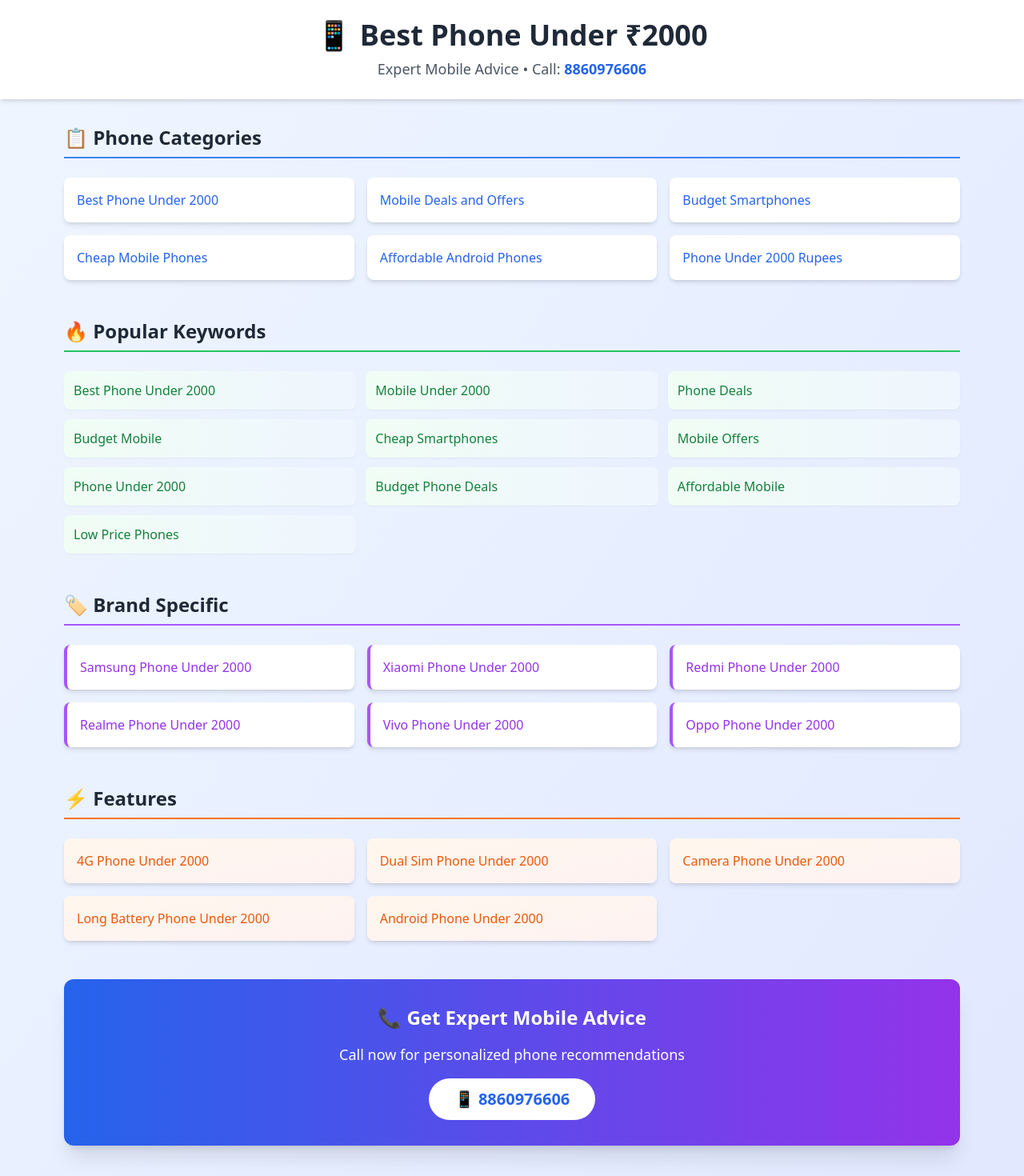
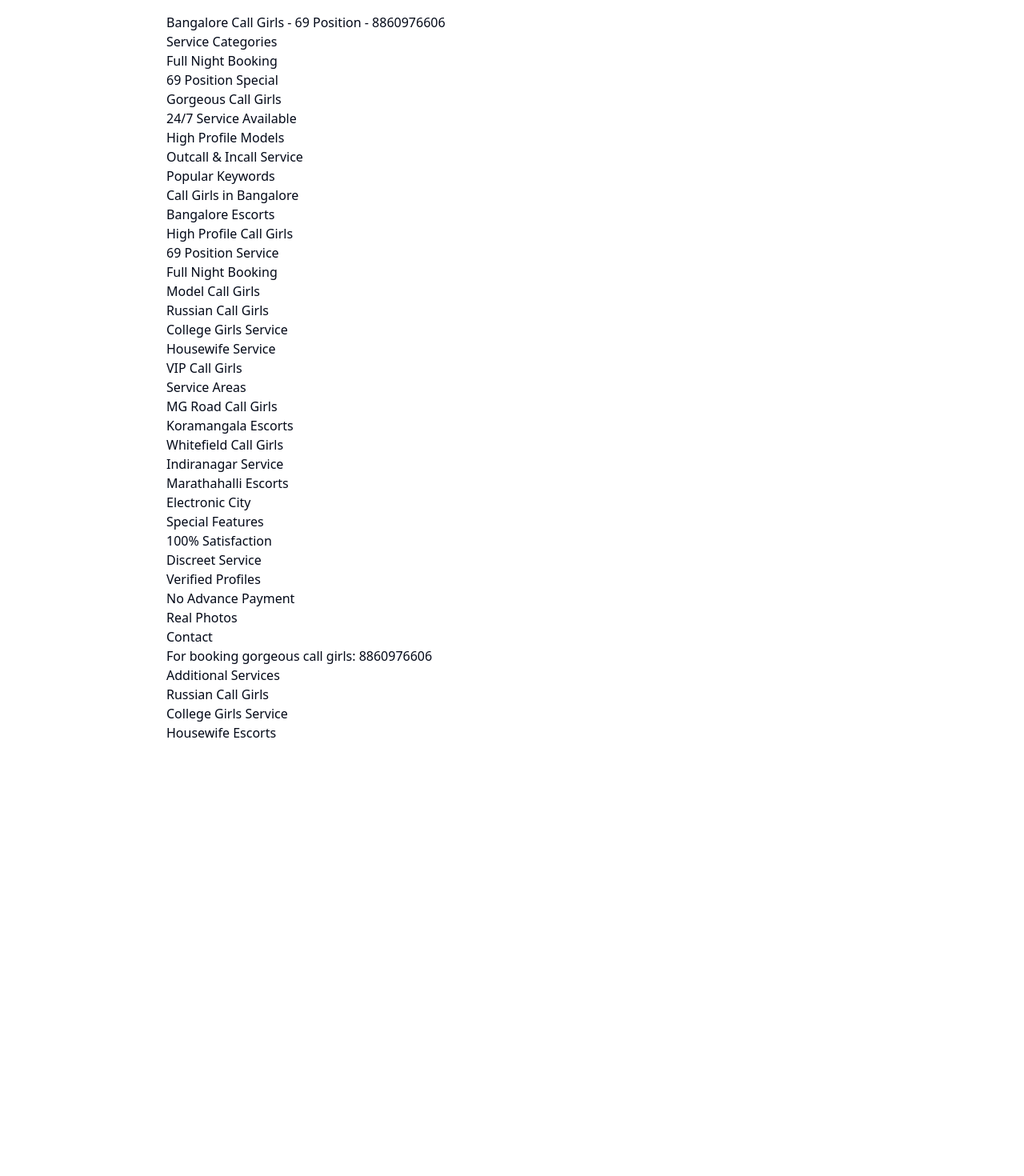
Before and after one commit to techterum/call-girl-banglore, a React (Vite) app: page / in a window 1280 px wide. Shown: the top 1470 px of the page at 80% size. After the commit the page ends 944 px from the top, so only its background shows below. Built offline with nearby package versions, Linux system fonts and the light colour scheme.

Commit message:
Update Index.tsx

```diff
--- a/src/pages/Index.tsx
+++ b/src/pages/Index.tsx
@@ -1,199 +1,69 @@
-
 import { Helmet } from "react-helmet-async";
 
 const Index = () => {
   return (
     <>
       <Helmet>
-        <title>Best Phone Under 2000 | Mobile Deals | Budget Smartphones | 8860976606</title>
-        <meta name="description" content="Find the best phone under 2000 with expert advice. Top mobile deals, budget smartphones, and affordable phone options. Call 8860976606 for personalized recommendations." />
-        <meta name="keywords" content="best phone under 2000, mobile deals, smartphone offers, budget phones, cheap phones, mobile under 2000, phone deals, budget mobile, affordable smartphones, samsung phone under 2000, xiaomi phone under 2000" />
-        <meta name="author" content="Mobile Expert Hub" />
-        <meta name="robots" content="index, follow, max-snippet:-1, max-image-preview:large, max-video-preview:-1" />
-        <meta name="googlebot" content="index, follow" />
-        <meta name="bingbot" content="index, follow" />
-
-        {/* Structured Data for Local Business */}
-        <script type="application/ld+json">
-          {JSON.stringify({
-            "@context": "https://schema.org",
-            "@type": "LocalBusiness",
-            "name": "Mobile Expert Hub",
-            "description": "Best phone under 2000 with expert advice",
-            "telephone": "8860976606",
-            "priceRange": "Under ₹2000",
-            "serviceArea": "India"
-          })}
-        </script>
-
-        {/* Open Graph Tags */}
-        <meta property="og:title" content="Best Phone Under 2000 | Mobile Deals | 8860976606" />
-        <meta property="og:description" content="Find the best phone under 2000 with expert advice. Top mobile deals and budget smartphones." />
-        <meta property="og:type" content="website" />
-        <meta property="og:url" content="https://lovable.dev" />
-        <meta property="og:site_name" content="Mobile Expert Hub" />
-
-        {/* Twitter Card Tags */}
-        <meta name="twitter:card" content="summary" />
-        <meta name="twitter:title" content="Best Phone Under 2000 | Mobile Deals" />
-        <meta name="twitter:description" content="Expert advice on budget smartphones under ₹2000" />
-
-        {/* Additional SEO Tags */}
-        <meta name="language" content="English" />
-        <meta name="revisit-after" content="1 days" />
-        <meta name="distribution" content="global" />
-        <meta name="rating" content="general" />
-        <link rel="canonical" href="https://lovable.dev" />
+        <title>Bangalore Call Girls 8860976606 | 69 Position | Full Night Booking</title>
+        <meta name="description" content="Gorgeous Bangalore call girls, 69 position, full night booking. Call 8860976606 for best call girls in Bangalore." />
+        <meta name="keywords" content="Bangalore call girls, call girls in Bangalore, 69 position, full night booking, gorgeous call girls, 24/7 service, Bangalore escort" />
       </Helmet>
 
-      <div className="min-h-screen bg-gradient-to-br from-blue-50 to-indigo-100">
-        {/* Header Section */}
-        <header className="bg-white shadow-md sticky top-0 z-10">
-          <div className="max-w-6xl mx-auto px-4 py-6">
-            <h1 className="text-3xl md:text-4xl font-bold text-gray-800 text-center mb-2">
-              📱 Best Phone Under ₹2000
-            </h1>
-            <p className="text-lg text-gray-600 text-center">
-              Expert Mobile Advice • Call: <a href="tel:8860976606" className="text-blue-600 font-semibold hover:text-blue-800">8860976606</a>
-            </p>
-          </div>
-        </header>
+      <div className="max-w-4xl mx-auto p-4">
+        <h1>Bangalore Call Girls - 69 Position - 8860976606</h1>
 
-        <main className="max-w-6xl mx-auto px-4 py-8">
-          {/* Phone Categories Section */}
-          <section className="mb-12">
-            <h2 className="text-2xl font-semibold text-gray-800 mb-6 border-b-2 border-blue-500 pb-2">
-              📋 Phone Categories
-            </h2>
-            <div className="grid md:grid-cols-2 lg:grid-cols-3 gap-4">
-              {[
-                "Best Phone Under 2000",
-                "Mobile Deals and Offers",
-                "Budget Smartphones",
-                "Cheap Mobile Phones",
-                "Affordable Android Phones",
-                "Phone Under 2000 Rupees"
-              ].map((category, index) => (
-                <div key={index} className="bg-white rounded-lg shadow-md hover:shadow-lg transition-shadow p-4">
-                  <a href="tel:8860976606" className="text-blue-600 hover:text-blue-800 font-medium block">
-                    {category}
-                  </a>
-                </div>
-              ))}
-            </div>
-          </section>
+        <h2>Service Categories</h2>
+        <ul>
+          <li><a href="tel:8860976606">Full Night Booking</a></li>
+          <li><a href="tel:8860976606">69 Position Special</a></li>
+          <li><a href="tel:8860976606">Gorgeous Call Girls</a></li>
+          <li><a href="tel:8860976606">24/7 Service Available</a></li>
+          <li><a href="tel:8860976606">High Profile Models</a></li>
+          <li><a href="tel:8860976606">Outcall & Incall Service</a></li>
+        </ul>
 
-          {/* Popular Keywords Section */}
-          <section className="mb-12">
-            <h2 className="text-2xl font-semibold text-gray-800 mb-6 border-b-2 border-green-500 pb-2">
-              🔥 Popular Keywords
-            </h2>
-            <div className="grid md:grid-cols-2 lg:grid-cols-3 gap-3">
-              {[
-                "Best Phone Under 2000",
-                "Mobile Under 2000",
-                "Phone Deals",
-                "Budget Mobile",
-                "Cheap Smartphones",
-                "Mobile Offers",
-                "Phone Under 2000",
-                "Budget Phone Deals",
-                "Affordable Mobile",
-                "Low Price Phones"
-              ].map((keyword, index) => (
-                <div key={index} className="bg-gradient-to-r from-green-50 to-blue-50 rounded-lg shadow-sm hover:shadow-md transition-shadow p-3">
-                  <a href="tel:8860976606" className="text-green-700 hover:text-green-900 font-medium block">
-                    {keyword}
-                  </a>
-                </div>
-              ))}
-            </div>
-          </section>
+        <h2>Popular Keywords</h2>
+        <ul>
+          <li><a href="tel:8860976606">Call Girls in Bangalore</a></li>
+          <li><a href="tel:8860976606">Bangalore Escorts</a></li>
+          <li><a href="tel:8860976606">High Profile Call Girls</a></li>
+          <li><a href="tel:8860976606">69 Position Service</a></li>
+          <li><a href="tel:8860976606">Full Night Booking</a></li>
+          <li><a href="tel:8860976606">Model Call Girls</a></li>
+          <li><a href="tel:8860976606">Russian Call Girls</a></li>
+          <li><a href="tel:8860976606">College Girls Service</a></li>
+          <li><a href="tel:8860976606">Housewife Service</a></li>
+          <li><a href="tel:8860976606">VIP Call Girls</a></li>
+        </ul>
 
-          {/* Brand Specific Section */}
-          <section className="mb-12">
-            <h2 className="text-2xl font-semibold text-gray-800 mb-6 border-b-2 border-purple-500 pb-2">
-              🏷️ Brand Specific
-            </h2>
-            <div className="grid md:grid-cols-2 lg:grid-cols-3 gap-4">
-              {[
-                "Samsung Phone Under 2000",
-                "Xiaomi Phone Under 2000",
-                "Redmi Phone Under 2000",
-                "Realme Phone Under 2000",
-                "Vivo Phone Under 2000",
-                "Oppo Phone Under 2000"
-              ].map((brand, index) => (
-                <div key={index} className="bg-white rounded-lg shadow-md hover:shadow-lg transition-all duration-300 hover:scale-105 p-4 border-l-4 border-purple-500">
-                  <a href="tel:8860976606" className="text-purple-600 hover:text-purple-800 font-medium block">
-                    {brand}
-                  </a>
-                </div>
-              ))}
-            </div>
-          </section>
+        <h2>Service Areas</h2>
+        <ul>
+          <li><a href="tel:8860976606">MG Road Call Girls</a></li>
+          <li><a href="tel:8860976606">Koramangala Escorts</a></li>
+          <li><a href="tel:8860976606">Whitefield Call Girls</a></li>
+          <li><a href="tel:8860976606">Indiranagar Service</a></li>
+          <li><a href="tel:8860976606">Marathahalli Escorts</a></li>
+          <li><a href="tel:8860976606">Electronic City</a></li>
+        </ul>
 
-          {/* Features Section */}
-          <section className="mb-12">
-            <h2 className="text-2xl font-semibold text-gray-800 mb-6 border-b-2 border-orange-500 pb-2">
-              ⚡ Features
-            </h2>
-            <div className="grid md:grid-cols-2 lg:grid-cols-3 gap-4">
-              {[
-                "4G Phone Under 2000",
-                "Dual Sim Phone Under 2000",
-                "Camera Phone Under 2000",
-                "Long Battery Phone Under 2000",
-                "Android Phone Under 2000"
-              ].map((feature, index) => (
-                <div key={index} className="bg-gradient-to-br from-orange-50 to-red-50 rounded-lg shadow-md hover:shadow-lg transition-shadow p-4">
-                  <a href="tel:8860976606" className="text-orange-600 hover:text-orange-800 font-medium block">
-                    {feature}
-                  </a>
-                </div>
-              ))}
-            </div>
-          </section>
+        <h2>Special Features</h2>
+        <ul>
+          <li><a href="tel:8860976606">100% Satisfaction</a></li>
+          <li><a href="tel:8860976606">Discreet Service</a></li>
+          <li><a href="tel:8860976606">Verified Profiles</a></li>
+          <li><a href="tel:8860976606">No Advance Payment</a></li>
+          <li><a href="tel:8860976606">Real Photos</a></li>
+        </ul>
 
-          {/* Contact Section */}
-          <section className="mb-12">
-            <div className="bg-gradient-to-r from-blue-600 to-purple-600 rounded-xl shadow-xl p-8 text-center text-white">
-              <h2 className="text-2xl font-bold mb-4">📞 Get Expert Mobile Advice</h2>
-              <p className="text-lg mb-4">Call now for personalized phone recommendations</p>
-              <a href="tel:8860976606" className="inline-block bg-white text-blue-600 font-bold py-3 px-8 rounded-full hover:bg-gray-100 transition-colors text-xl">
-                📱 8860976606
-              </a>
-            </div>
-          </section>
+        <h2>Contact</h2>
+        <p>For booking gorgeous call girls: <a href="tel:8860976606">8860976606</a></p>
 
-          {/* Location Based Section */}
-          <section>
-            <h2 className="text-2xl font-semibold text-gray-800 mb-6 border-b-2 border-teal-500 pb-2">
-              📍 Location Based
-            </h2>
-            <div className="grid md:grid-cols-2 lg:grid-cols-3 gap-4">
-              {[
-                "Best Phone Under 2000 in India",
-                "Mobile Deals Near Me",
-                "Phone Shop Contact Number"
-              ].map((location, index) => (
-                <div key={index} className="bg-white rounded-lg shadow-md hover:shadow-lg transition-shadow p-4 border-l-4 border-teal-500">
-                  <a href="tel:8860976606" className="text-teal-600 hover:text-teal-800 font-medium block">
-                    {location}
-                  </a>
-                </div>
-              ))}
-            </div>
-          </section>
-        </main>
-
-        {/* Footer */}
-        <footer className="bg-gray-800 text-white py-8 mt-12">
-          <div className="max-w-6xl mx-auto px-4 text-center">
-            <p className="text-lg mb-2">Mobile Expert Hub - Your Trusted Phone Advisor</p>
-            <p className="text-gray-400">Call <span className="text-blue-400">8860976606</span> for best phone deals under ₹2000</p>
-          </div>
-        </footer>
+        <h2>Additional Services</h2>
+        <ul>
+          <li><a href="tel:8860976606">Russian Call Girls</a></li>
+          <li><a href="tel:8860976606">College Girls Service</a></li>
+          <li><a href="tel:8860976606">Housewife Escorts</a></li>
+        </ul>
       </div>
     </>
   );
```
